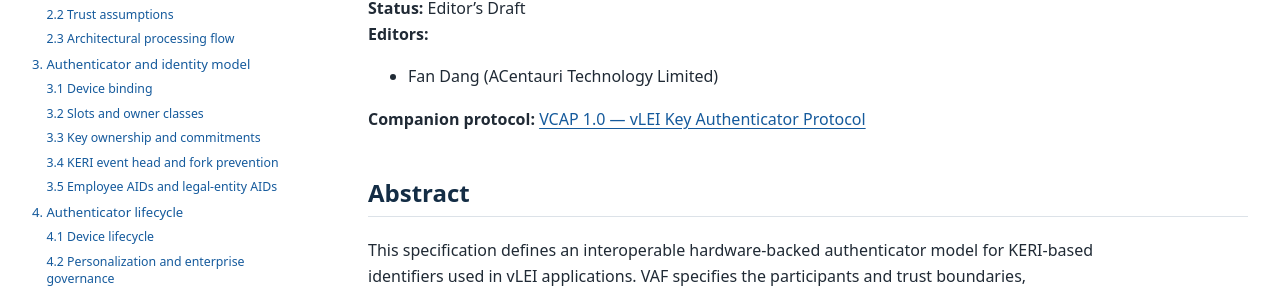
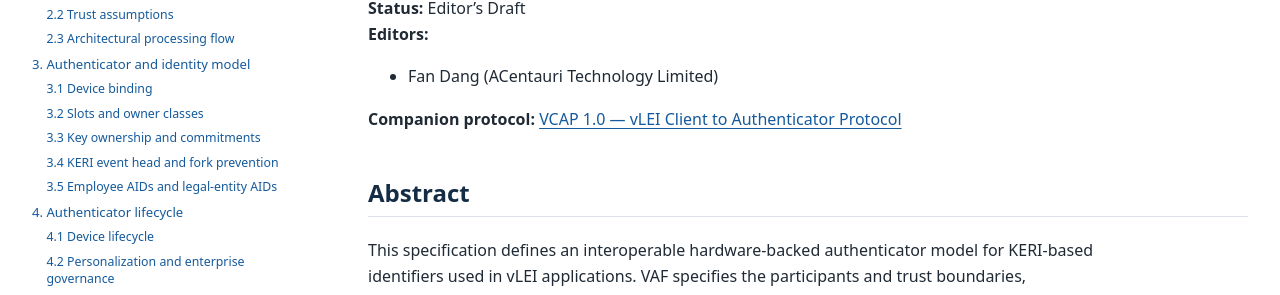
Before and after one commit to vlei-auth/vaf, a Jekyll site: the page built from index.md, in a window 1280 px wide and 900 px high. Shown: the part 344-639 px from the top of the window. Built offline with Jekyll 4.4.1, drawn with Linux system fonts in a browser that asks for light colours; some of the changed text lies outside the part shown.

Commit message:
Align VAF references and signature domain with VCAP naming

```diff
--- a/vaf-1.0.md
+++ b/vaf-1.0.md
@@ -9,7 +9,7 @@
 **Editors:**
   * Fan Dang (ACentauri Technology Limited)
 
-**Companion protocol:** [VCAP 1.0 — vLEI Key Authenticator Protocol](https://vlei-auth.github.io/vcap/)
+**Companion protocol:** [VCAP 1.0 — vLEI Client to Authenticator Protocol](https://vlei-auth.github.io/vcap/)
 
 ## Abstract
 
@@ -371,7 +371,7 @@ Changes to VAF identity/security semantics, VCAP command bytes and CTAPHID trans
 - [CESR] ToIP CESR working specification — <https://github.com/trustoverip/kswg-cesr-specification>
 - [ACDC] ToIP ACDC working specification — <https://github.com/trustoverip/kswg-acdc-specification>
 - [vLEI-EGF] GLEIF vLEI Ecosystem Governance Framework — <https://www.gleif.org/en/organizational-identity/become-a-vlei-issuer-qvi/vlei-ecosystem-governance-framework>
-- [VCAP] [VCAP 1.0](https://vlei-auth.github.io/vcap/) — published from the review draft *vLEI Key Authenticator Protocol 1.0*.
+- [VCAP] [VCAP 1.0](https://vlei-auth.github.io/vcap/) — published from the review draft *vLEI Client to Authenticator Protocol 1.0*.
 - [RFC8032] Edwards-Curve Digital Signature Algorithm (EdDSA) — <https://www.rfc-editor.org/rfc/rfc8032>
 - [CTAP] FIDO Alliance, *Client to Authenticator Protocol v2.3* — <https://fidoalliance.org/specs/fido-v2.3-ps-20260226/fido-client-to-authenticator-protocol-v2.3-ps-20260226.html>
 - [WEBAUTHN] W3C, *Web Authentication: An API for accessing Public Key Credentials, Level 3* — <https://www.w3.org/TR/webauthn-3/>
```
Also changed, not shown: other parts of vaf-1.0.md (+1 -1 lines).
